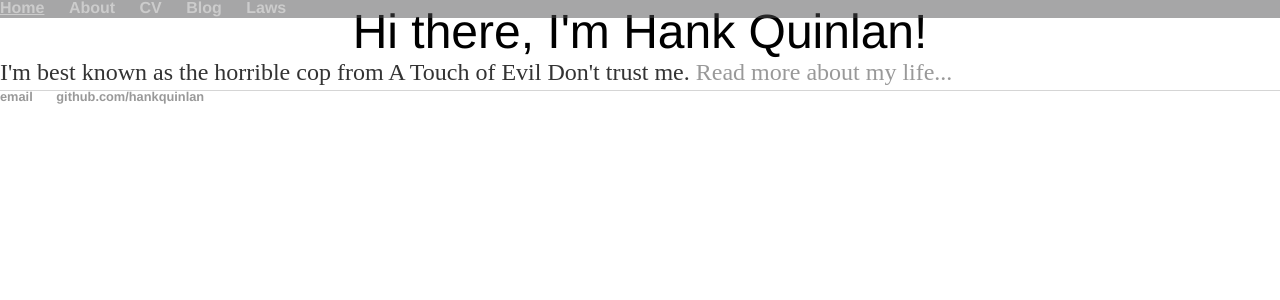
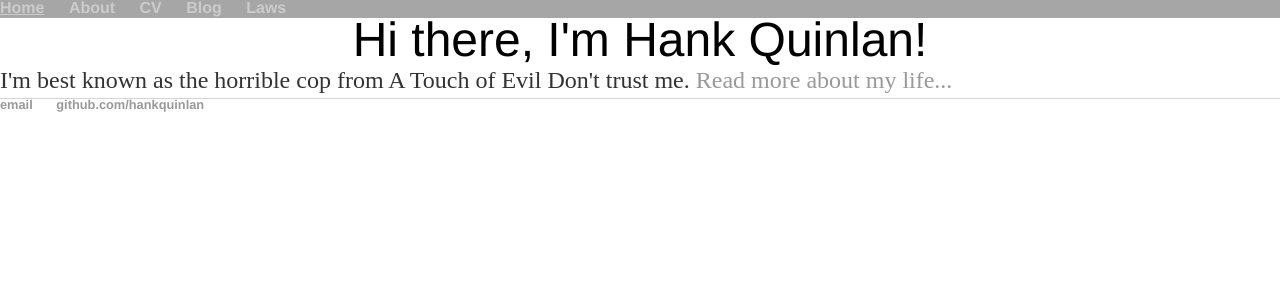
Before and after one commit to lexieph/lexieph.github.io, a Jekyll site: the page built from index.html, in a window 1280 px wide. Shown: the top 300 px of the page. Built offline with Jekyll 4.4.1, drawn with Linux system fonts in a browser that asks for light colours.

Commit message:
Update main.css
Increased margin-top for mobile viewing

```diff
--- a/css/main.css
+++ b/css/main.css
@@ -53,7 +53,7 @@ body {
 }
 
 .container{
-    margin-top: .5rem;
+    margin-top: 1rem;
 }
 
 .navbar {
@@ -73,7 +73,7 @@ body {
     display: flex;
     overflow: hidden;
     height: 100vh;
-    margin-top: .5rem;
+    margin-top: 1rem;
     position: relative;
     width: 100%;
     backface-visibility: hidden;
```
